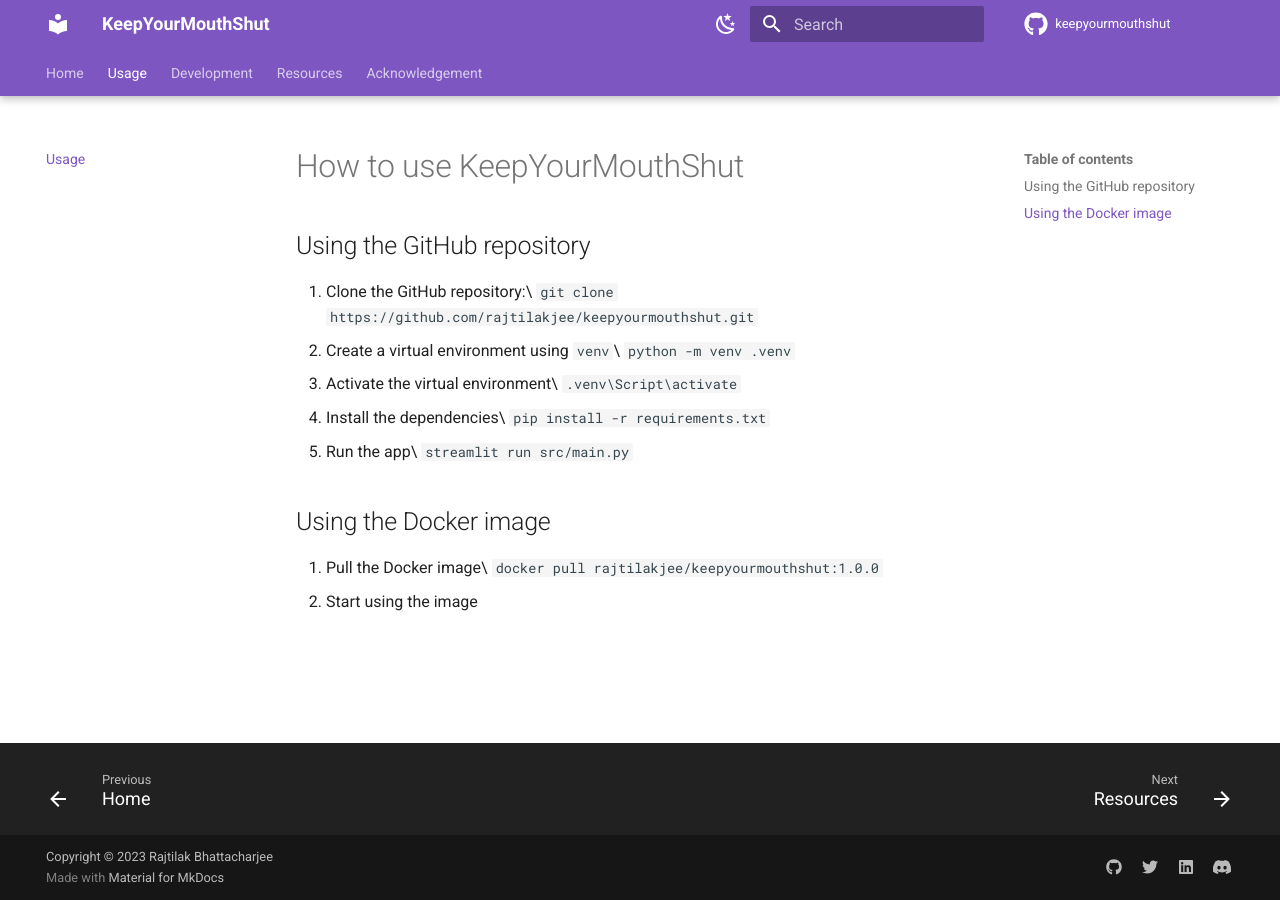
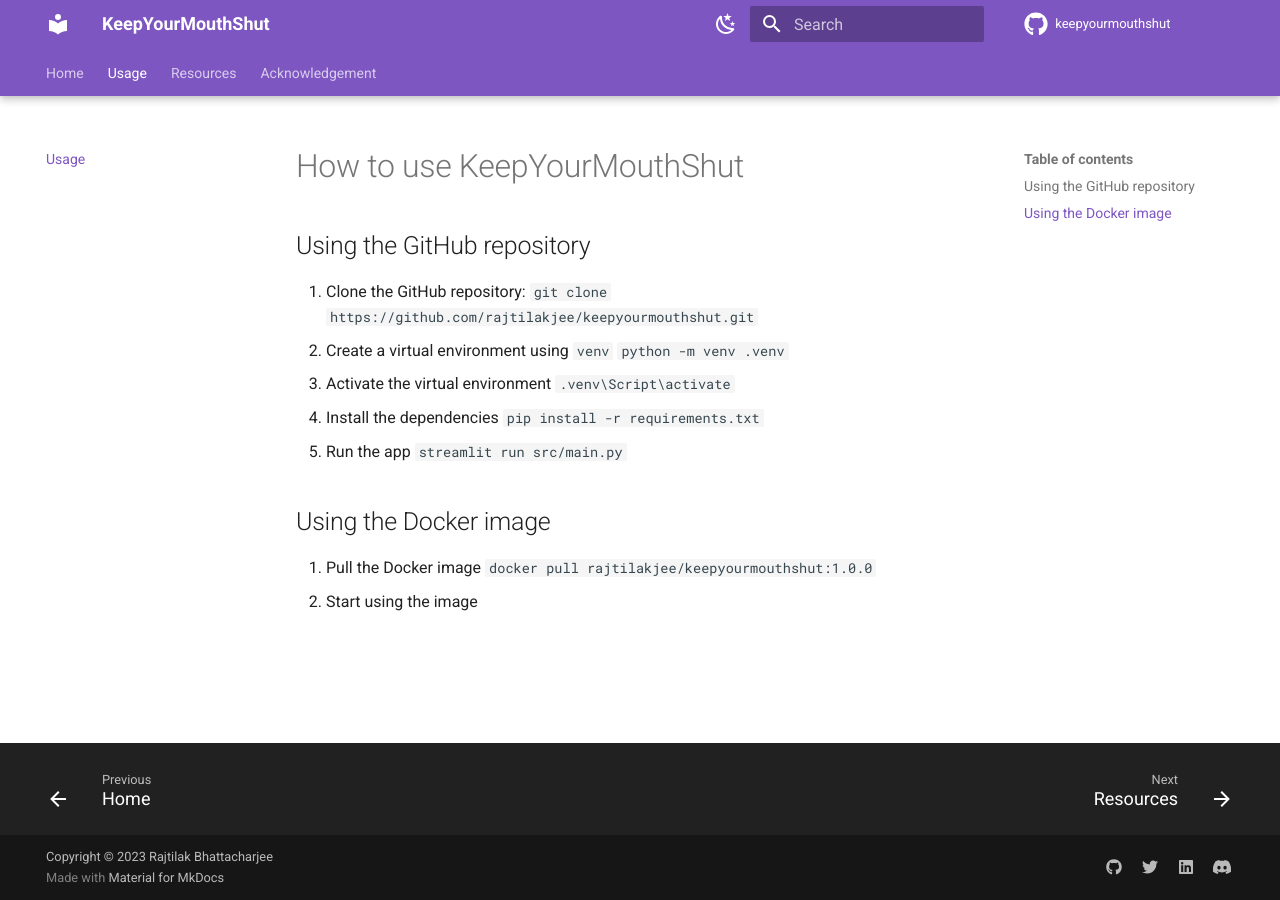
Before and after one commit to robin-collins/keepyourmouthshut, an MkDocs documentation site: the page built from docs/usage.md, in a window 1280 px wide. Built offline with MkDocs 1.6.1 and Material for MkDocs 9.7.7, drawn with Linux system fonts in a browser that asks for light colours; comment, search, counter and statistics services are not loaded.

Commit message:
docs: update project documentation
- Updated project documentation to include the latest information, changes, and improvements for better clarity and understanding.

```diff
--- a/docs/usage.md
+++ b/docs/usage.md
@@ -2,19 +2,19 @@
 
 ## Using the GitHub repository
 
-1. Clone the GitHub repository:\
+1. Clone the GitHub repository:
    `git clone https://github.com/rajtilakjee/keepyourmouthshut.git`
-2. Create a virtual environment using `venv`\
+2. Create a virtual environment using `venv`
    `python -m venv .venv`
-3. Activate the virtual environment\
+3. Activate the virtual environment
    `.venv\Script\activate`
-4. Install the dependencies\
+4. Install the dependencies
    `pip install -r requirements.txt`
-5. Run the app\
+5. Run the app
    `streamlit run src/main.py`
 
 ## Using the Docker image
 
-1. Pull the Docker image\
+1. Pull the Docker image
    `docker pull rajtilakjee/keepyourmouthshut:1.0.0`
 2. Start using the image
--- a/mkdocs.yml
+++ b/mkdocs.yml
@@ -57,6 +57,5 @@
 nav:
   - Home: index.md
   - Usage: usage.md
-  - Development: development.md
   - Resources: resources.md
   - Acknowledgement: acknowledgement.md
```
